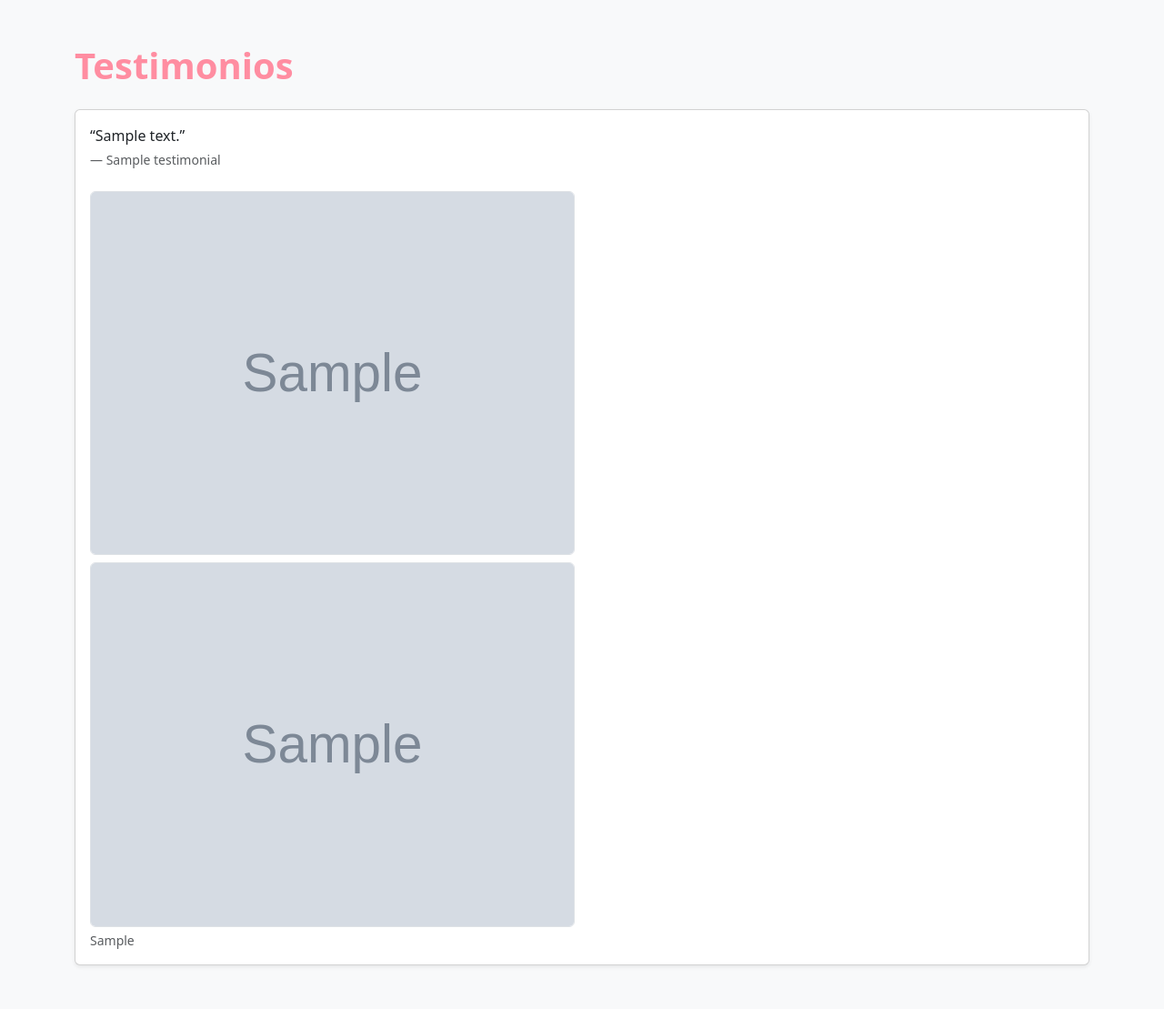
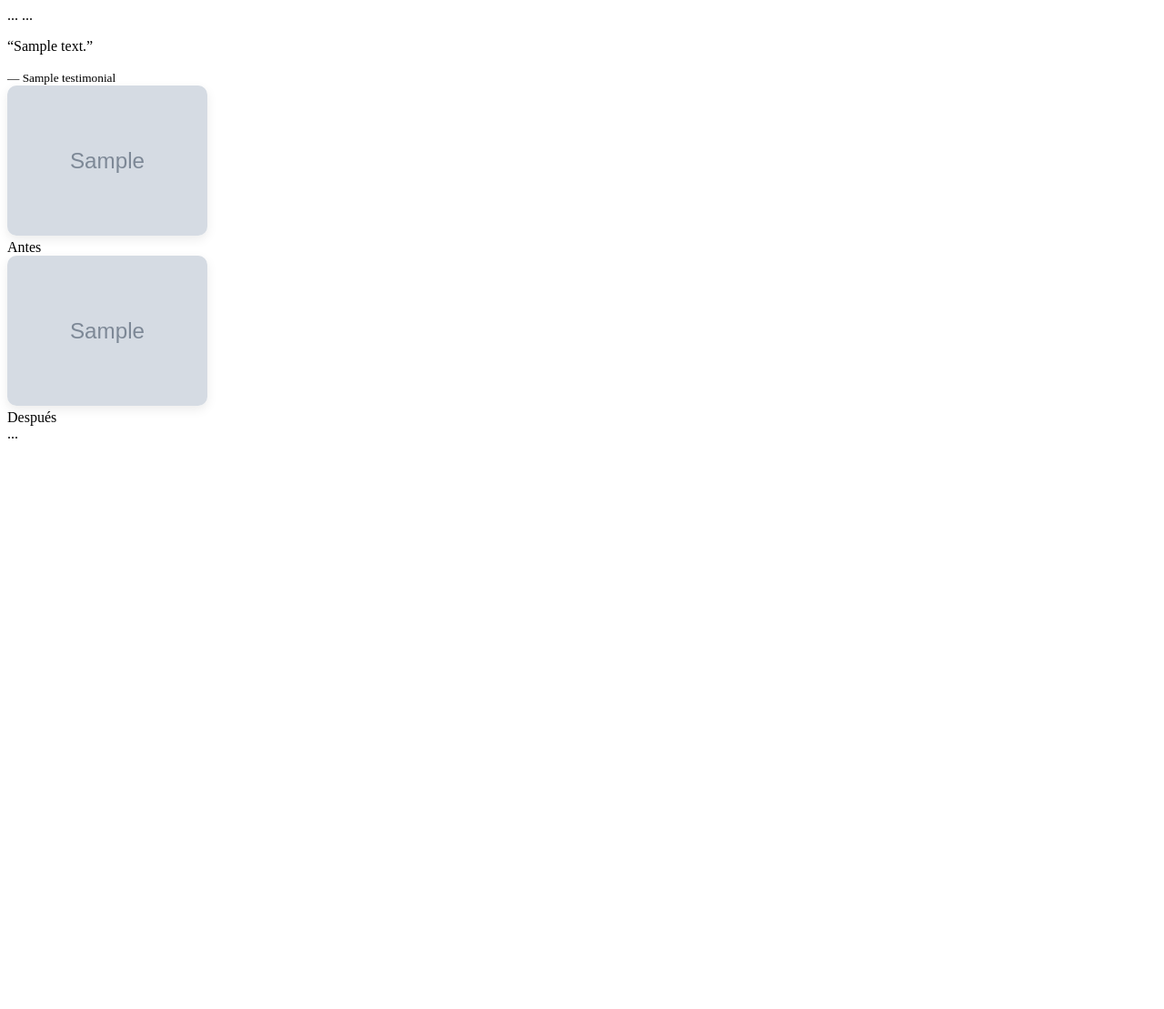
Before and after one commit to JoelkyVargas/salon-nadira, a Django app: page /testimonios/ in a window 1280 px wide. Shown: the whole page at 91% size. After the commit the page ends 482 px from the top, so only its background shows below. Run offline with Django 4.2, Linux system fonts and the light colour scheme; tables that the repository leaves empty hold one stand-in row (values such as "Sample post"); grey boxes marked "Sample" are stand-in pictures.

Commit message:
Actualiza landing, servicios y testimonios

```diff
--- a/citas/templates/citas/home.html
+++ b/citas/templates/citas/home.html
@@ -18,7 +18,7 @@
 <!-- NAV -->
 <nav class="navbar navbar-expand-lg bg-white border-bottom sticky-top">
   <div class="container">
-    <a class="navbar-brand fw-bold" href="#top" style="color:#ff8da1;">Salón Nadira</a>
+    <a class="navbar-brand fw-bold" href="#top" style="color:#ff8da1;">Centro de Belleza & Spa Nadira Fashion</a>
     <button class="navbar-toggler" data-bs-toggle="collapse" data-bs-target="#nav"><span class="navbar-toggler-icon"></span></button>
     <div id="nav" class="collapse navbar-collapse">
       <ul class="navbar-nav ms-auto">
--- a/citas/templates/citas/servicios.html
+++ b/citas/templates/citas/servicios.html
@@ -7,8 +7,6 @@
       <div class="col-12 col-md-6 col-lg-4">
         <div class="card p-3 h-100">
           <h5 class="mb-1">{{ s.name }}</h5>
-          {% if s.description %}<p class="mb-2 text-muted">{{ s.description }}</p>{% endif %}
-          {% if s.duration_minutes %}<small>Duración: {{ s.duration_minutes }} min</small>{% endif %}
           <a class="btn btn-primary mt-3" href="/">Reservar</a>
         </div>
       </div>
--- a/citas/templates/citas/testimonios.html
+++ b/citas/templates/citas/testimonios.html
@@ -1,36 +1,47 @@
 {% load static %}
-<!doctype html><html lang="es"><head>
-<meta charset="utf-8"><meta name="viewport" content="width=device-width, initial-scale=1">
-<link href="https://cdn.jsdelivr.net/npm/bootstrap@5.3.0/dist/css/bootstrap.min.css" rel="stylesheet">
-<title>Testimonios</title></head><body class="bg-light">
-<div class="container py-5">
-  <h1 class="mb-4" style="color:#ff8da1;font-weight:800;">Testimonios</h1>
-  <div class="row g-4">
+<!doctype html>
+<html lang="es">
+<head>
+  ...
+  <style>
+    /* Tamaño controlado para fotos de antes/después */
+    .testimonial-img{
+      max-width: 220px;   /* ajusta 180–260px a gusto */
+      width: 100%;
+      height: auto;
+      border-radius: 10px;
+      object-fit: cover;
+      box-shadow: 0 4px 12px rgba(0,0,0,.08);
+    }
+  </style>
+</head>
+<body class="bg-light">
+  ...
   {% for t in items %}
     <div class="col-12">
       <div class="card shadow-sm p-3">
         <p class="mb-1">“{{ t.comment }}”</p>
         <small class="text-muted">— {{ t.name }}</small>
+
         {% if t.photos.all %}
-            <div class="row g-3 mt-2">
+        <div class="row g-3 mt-2 align-items-start">
           {% for p in t.photos.all %}
-                <div class="col-12 col-md-6">
-                  <div class="ratio ratio-4x3 border rounded overflow-hidden">
-                    <img src="{{ p.before_image.url }}" alt="Antes" class="w-100 h-100 object-fit-cover">
+            <div class="col-auto">
+              <div class="text-center">
+                <img src="{{ p.before_image.url }}" alt="Antes" class="testimonial-img">
+                <div class="small text-muted mt-1">Antes</div>
               </div>
-                  <div class="ratio ratio-4x3 border rounded overflow-hidden mt-2">
-                    <img src="{{ p.after_image.url }}" alt="Después" class="w-100 h-100 object-fit-cover">
             </div>
-                  {% if p.caption %}<small class="text-muted d-block mt-1">{{ p.caption }}</small>{% endif %}
+            <div class="col-auto">
+              <div class="text-center">
+                <img src="{{ p.after_image.url }}" alt="Después" class="testimonial-img">
+                <div class="small text-muted mt-1">Después</div>
+              </div>
             </div>
           {% endfor %}
         </div>
         {% endif %}
       </div>
     </div>
-    {% empty %}
-      <p>No hay testimonios disponibles.</p>
   {% endfor %}
-  </div>
-</div>
-</body></html>
+  ...
```
Also changed, not shown: 1 other file. Lines whose indentation alone changed are shown as unchanged.
